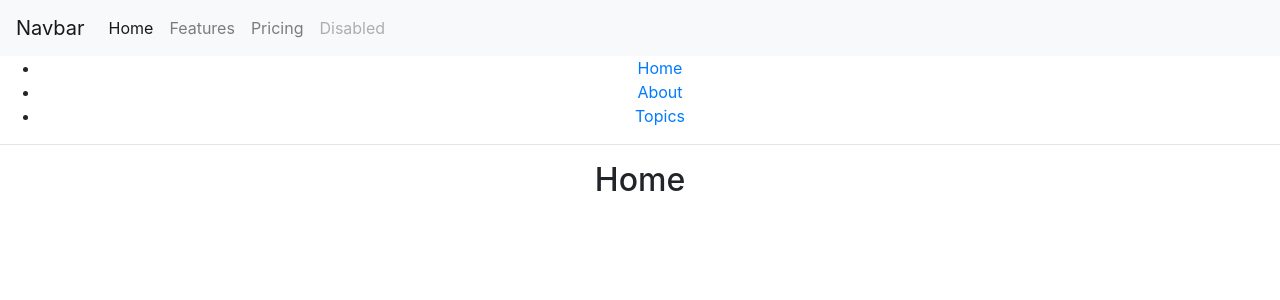
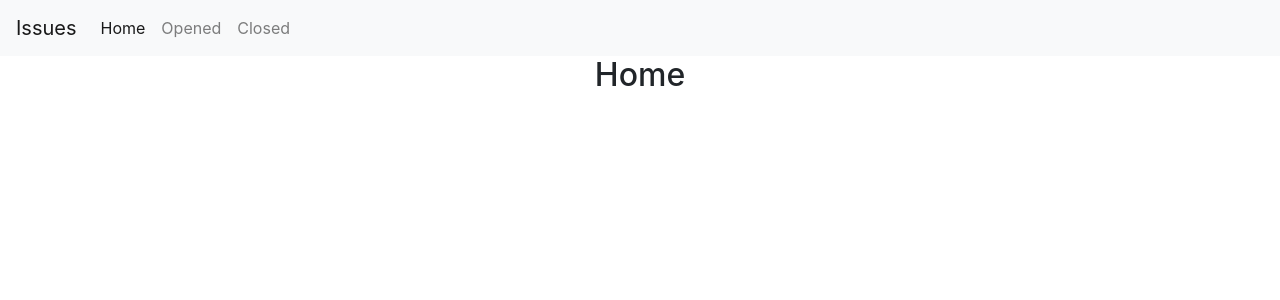
Before and after one commit to mgnaylinoo/react-tutorial-videos, a React (Create React App) app in the folder app/: page / in a window 1280 px wide. Shown: the top 300 px of the page. Built offline with nearby package versions, Linux system fonts and the light colour scheme.

Commit message:
Add router and connect to router

```diff
--- a/app/src/App.js
+++ b/app/src/App.js
@@ -1,13 +1,11 @@
 import React, { Component } from 'react';
 import './App.css';
-import Header from './components/Header';
 import BaseRouter from './BaseRouter'
 
 class App extends Component {
   render() {
     return (
       <div className="App">
-        <Header />
         <BaseRouter />
       </div>
     );
--- a/app/src/BaseRouter.js
+++ b/app/src/BaseRouter.js
@@ -1,5 +1,6 @@
 import React, { Component } from 'react';
-import { BrowserRouter as Router, Route, Link } from "react-router-dom";
+import { BrowserRouter as Router, Route } from "react-router-dom";
+import Header from './components/Header';
 
 class BaseRouter extends Component {
   render() {
@@ -7,23 +8,10 @@ class BaseRouter extends Component {
       <div className="base-router">
         <Router>
           <div>
-            <ul>
-              <li>
-                <Link to="/">Home</Link>
-              </li>
-              <li>
-                <Link to="/about">About</Link>
-              </li>
-              <li>
-                <Link to="/topics">Topics</Link>
-              </li>
-            </ul>
-
-            <hr />
-
+            <Header />
             <Route exact path="/" component={Home} />
-            <Route path="/about" component={About} />
-            <Route path="/topics" component={Topics} />
+            <Route path="/opened" component={Opened} />
+            <Route path="/closed" component={Closed} />
           </div>
         </Router>
       </div>
@@ -39,18 +27,18 @@ function Home() {
   );
 }
 
-function About() {
+function Opened() {
   return (
     <div>
-      <h2>About</h2>
+      <h2>Opened</h2>
     </div>
   );
 }
 
-function Topics() {
+function Closed() {
   return (
     <div>
-      <h2>Topics</h2>
+      <h2>Closed</h2>
     </div>
   );
 }
--- a/app/src/components/Header.js
+++ b/app/src/components/Header.js
@@ -1,26 +1,23 @@
 import React, { Component } from 'react';
-
+import { Link } from "react-router-dom";
 class Header extends Component {
   render() {
     return (
       <nav className="navbar navbar-expand-lg navbar-light bg-light">
-        <a className="navbar-brand" href="#">Navbar</a>
+        <Link className="navbar-brand" to={'/'}>Issues</Link>
         <button className="navbar-toggler" type="button" data-toggle="collapse" data-target="#navbarNav" aria-controls="navbarNav" aria-expanded="false" aria-label="Toggle navigation">
           <span className="navbar-toggler-icon"></span>
         </button>
         <div className="collapse navbar-collapse" id="navbarNav">
           <ul className="navbar-nav">
             <li className="nav-item active">
-              <a className="nav-link" href="#">Home <span className="sr-only">(current)</span></a>
+              <Link className="nav-link" to={'/'}>Home</Link>
             </li>
             <li className="nav-item">
-              <a className="nav-link" href="#">Features</a>
+              <Link className="nav-link" to={'/opened'}>Opened</Link>
             </li>
             <li className="nav-item">
-              <a className="nav-link" href="#">Pricing</a>
-            </li>
-            <li className="nav-item">
-              <a className="nav-link disabled" href="#" tabIndex="-1" aria-disabled="true">Disabled</a>
+              <Link className="nav-link" to={'/closed'}>Closed</Link>
             </li>
           </ul>
         </div>
```
